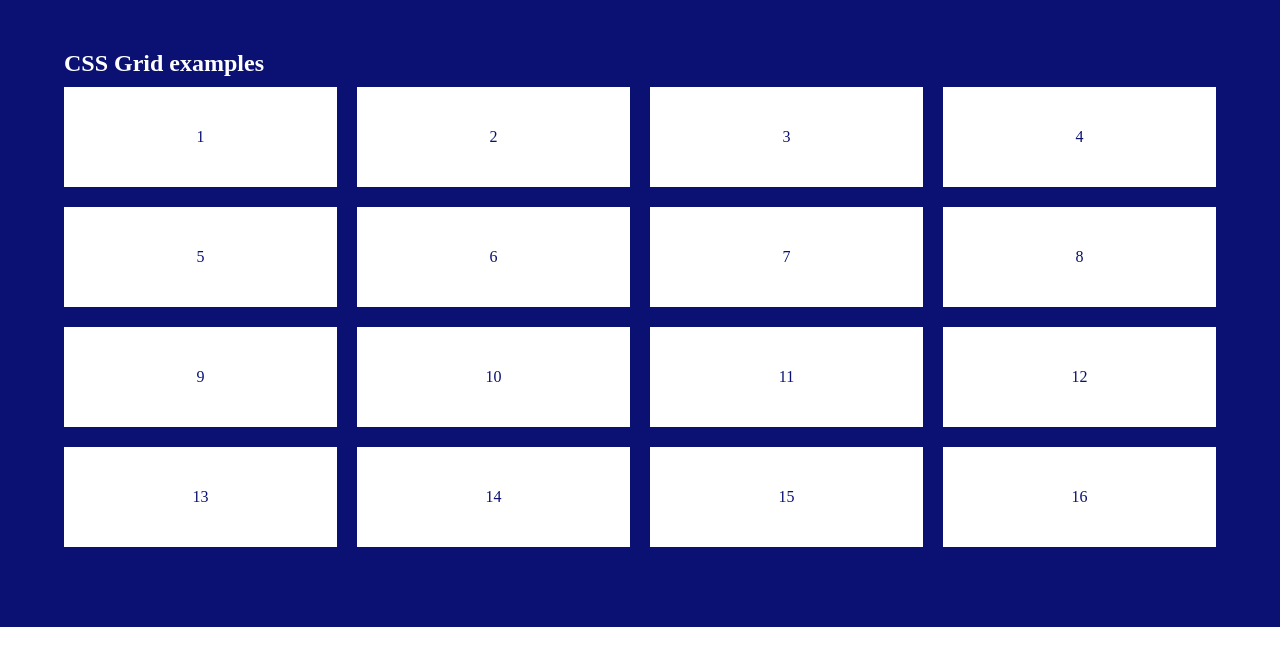
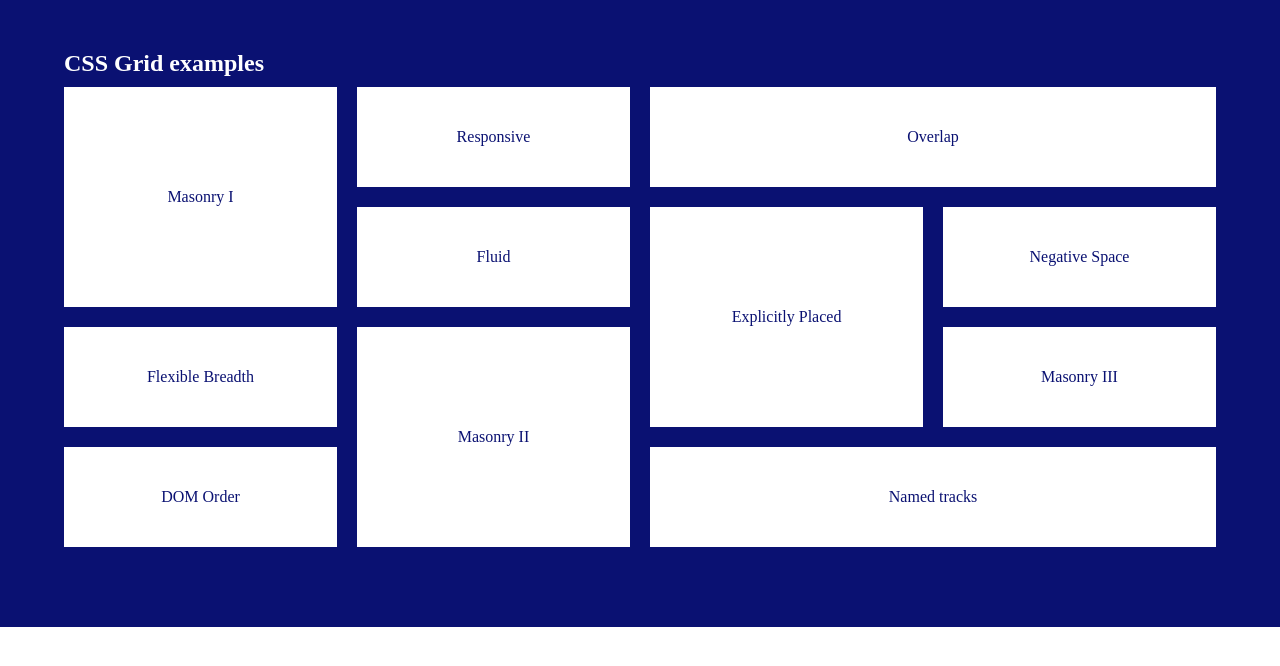
Before and after one commit to CarnageOG/Giorgi-Egetashvili-lesson-9, a plain HTML site: page index.html in a window 1280 px wide. Drawn offline with Linux system fonts and the light colour scheme.

Commit message:
changed box names and added grid

```diff
--- a/index.html
+++ b/index.html
@@ -9,22 +9,22 @@
 		<div class="conteiner">
 			<h1>CSS Grid examples</h1>
 			<div class="parent">
-				<div class="box">1</div>
-				<div class="box">2</div>
-				<div class="box">3</div>
-				<div class="box">4</div>
-				<div class="box">5</div>
-				<div class="box">6</div>
-				<div class="box">7</div>
-				<div class="box">8</div>
-				<div class="box">9</div>
-				<div class="box">10</div>
-				<div class="box">11</div>
-				<div class="box">12</div>
-				<div class="box">13</div>
-				<div class="box">14</div>
-				<div class="box">15</div>
-				<div class="box">16</div>
+				<div class="box item1">Masonry I</div>
+				<div class="box item2">Responsive</div>
+				<div class="box item3">Overlap</div>
+				<div class="box item3">Overlap</div>
+				<div class="box item1">Masonry I</div>
+				<div class="box item4">Fluid</div>
+				<div class="box item5">Explicitly Placed</div>
+				<div class="box item6">Negative Space</div>
+				<div class="box item7">Flexible Breadth</div>
+				<div class="box item8">Masonry II</div>
+				<div class="box item5">Explicitly Placed</div>
+				<div class="box item9">Masonry III</div>
+				<div class="box item10">DOM Order</div>
+				<div class="box item8">Masonry II</div>
+				<div class="box item11">Named tracks</div>
+				<div class="box item11">Named tracks</div>
 			</div>
 		</div>
 	</section>
--- a/style/style.css
+++ b/style/style.css
@@ -35,3 +35,42 @@ h1{
 	grid-template-columns: 1fr 1fr 1fr 1fr;
 	grid-auto-rows: minmax(100px, auto);
 	gap: 20px;
+	grid-template-areas:
+		"masonry1 respnsive overlap overlap"
+		"masonry1 fluid explicitly negative"
+		"flexible masonry2 explicitly masonry3"
+		"dom masonry2 named named";
+}
+.item1{
+	grid-area: masonry1;
+}
+.item2{
+	grid-area: respnsive;
+}
+.item3{
+	grid-area: overlap;
+}
+.item4{
+	grid-area: fluid;
+}
+.item5{
+	grid-area: explicitly;
+}
+.item6{
+	grid-area: negative;
+}
+.item7{
+	grid-area: flexible;
+}
+.item8{
+	grid-area: masonry2;
+}
+.item9{
+	grid-area: masonry3;
+}
+.item10{
+	grid-area: dom;
+}
+.item11{
+	grid-area: named;
+}
```
